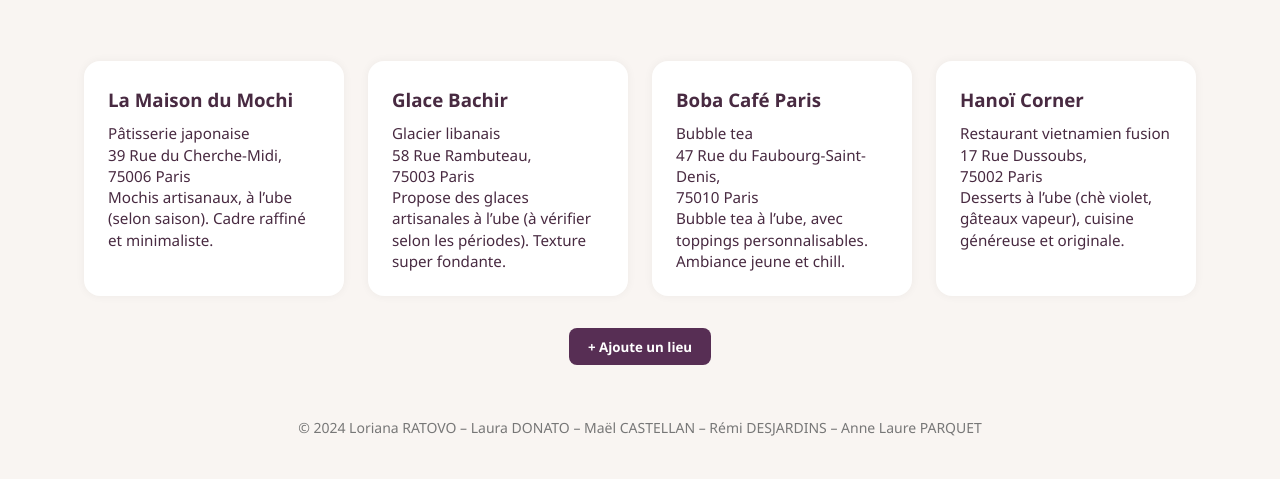
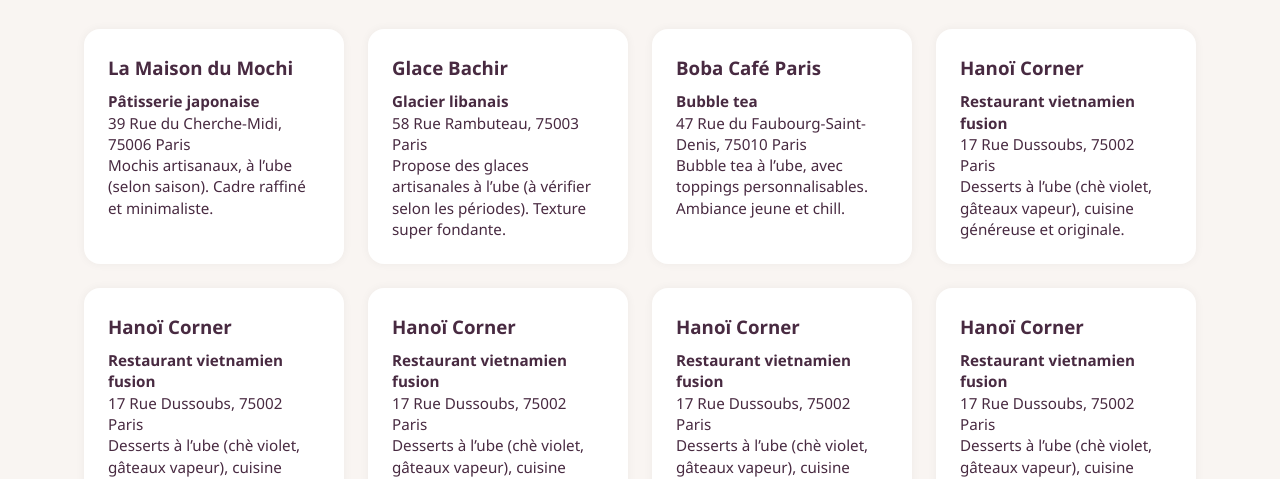
Before and after one commit to LauraDon/GreenIT, a plain HTML site: page html/recommendation.html in a window 1280 px wide. Shown: the part 323-802 px from the top of the page. Drawn offline with Linux system fonts and the light colour scheme.

Commit message:
petite modif js recommendation

```diff
--- a/css/recommendation.css
+++ b/css/recommendation.css
@@ -1,6 +1,5 @@
 main {
   flex: 1;
-  padding: 2rem;
   text-align: center;
 }
 
@@ -35,7 +34,7 @@
   cursor: pointer;
 }
 
-.cards {
+#lieux-container {
   display: flex;
   flex-wrap: wrap;
   gap: 1.5rem;
@@ -43,7 +42,7 @@
   margin: 2rem 0;
 }
 
-.card {
+.lieu-card {
   background-color: white;
   padding: 1.5rem;
   border-radius: 1rem;
@@ -52,13 +51,13 @@
   text-align: left;
 }
 
-.card h3 {
+.lieu-card h3 {
   font-weight: bold;
   margin-bottom: 0.5rem;
   color: #482a41;
 }
 
-.card p {
+.lieu-card p {
   color: #482a41;
   font-size: 0.95rem;
   line-height: 1.4;
--- a/css/style.css
+++ b/css/style.css
@@ -9,6 +9,7 @@
   background-color: #f9f5f2;
   color: #333;
   line-height: 1.6;
+  overflow-y: scroll;
 }
 
 .container {
--- a/html/recommendation.html
+++ b/html/recommendation.html
@@ -7,6 +7,7 @@
     <link rel="stylesheet" href="/css/style.css" />
     <link rel="stylesheet" href="/css/recommendation.css" />
   </head>
+
   <body>
     <div class="container">
       <header>
@@ -38,51 +39,8 @@
         </p>
       </section>
 
-      <section class="cards">
-        <div class="card">
-          <h3>La Maison du Mochi</h3>
-          <p>
-            Pâtisserie japonaise<br />
-            39 Rue du Cherche-Midi,<br />
-            75006 Paris<br />
-            Mochis artisanaux, à l’ube (selon saison). Cadre raffiné et
-            minimaliste.
-          </p>
-        </div>
+      <div id="lieux-container"></div>
 
-        <div class="card">
-          <h3>Glace Bachir</h3>
-          <p>
-            Glacier libanais<br />
-            58 Rue Rambuteau,<br />
-            75003 Paris<br />
-            Propose des glaces artisanales à l’ube (à vérifier selon les
-            périodes). Texture super fondante.
-          </p>
-        </div>
-
-        <div class="card">
-          <h3>Boba Café Paris</h3>
-          <p>
-            Bubble tea<br />
-            47 Rue du Faubourg-Saint-Denis,<br />
-            75010 Paris<br />
-            Bubble tea à l’ube, avec toppings personnalisables. Ambiance jeune
-            et chill.
-          </p>
-        </div>
-
-        <div class="card">
-          <h3>Hanoï Corner</h3>
-          <p>
-            Restaurant vietnamien fusion<br />
-            17 Rue Dussoubs,<br />
-            75002 Paris<br />
-            Desserts à l’ube (chè violet, gâteaux vapeur), cuisine généreuse et
-            originale.
-          </p>
-        </div>
-      </section>
       <button class="add-button">+ Ajoute un lieu</button>
     </main>
 
@@ -92,5 +50,6 @@
         – Anne Laure PARQUET
       </p>
     </footer>
+    <script src="/js/recommendation.js"></script>
   </body>
 </html>
--- a/js/recommendation.js
+++ b/js/recommendation.js
@@ -0,0 +1,72 @@
+const lieux = [
+  {
+    nom: "La Maison du Mochi",
+    type: "Pâtisserie japonaise",
+    adresse: "39 Rue du Cherche-Midi, 75006 Paris",
+    commentaire:
+      "Mochis artisanaux, à l’ube (selon saison). Cadre raffiné et minimaliste.",
+  },
+  {
+    nom: "Glace Bachir",
+    type: "Glacier libanais",
+    adresse: "58 Rue Rambuteau, 75003 Paris",
+    commentaire:
+      "Propose des glaces artisanales à l’ube (à vérifier selon les périodes). Texture super fondante.",
+  },
+  {
+    nom: "Boba Café Paris",
+    type: "Bubble tea",
+    adresse: "47 Rue du Faubourg-Saint-Denis, 75010 Paris",
+    commentaire:
+      "Bubble tea à l’ube, avec toppings personnalisables. Ambiance jeune et chill.",
+  },
+  {
+    nom: "Hanoï Corner",
+    type: "Restaurant vietnamien fusion",
+    adresse: "17 Rue Dussoubs, 75002 Paris",
+    commentaire:
+      "Desserts à l’ube (chè violet, gâteaux vapeur), cuisine généreuse et originale.",
+  },
+  {
+    nom: "Hanoï Corner",
+    type: "Restaurant vietnamien fusion",
+    adresse: "17 Rue Dussoubs, 75002 Paris",
+    commentaire:
+      "Desserts à l’ube (chè violet, gâteaux vapeur), cuisine généreuse et originale.",
+  },
+  {
+    nom: "Hanoï Corner",
+    type: "Restaurant vietnamien fusion",
+    adresse: "17 Rue Dussoubs, 75002 Paris",
+    commentaire:
+      "Desserts à l’ube (chè violet, gâteaux vapeur), cuisine généreuse et originale.",
+  },
+  {
+    nom: "Hanoï Corner",
+    type: "Restaurant vietnamien fusion",
+    adresse: "17 Rue Dussoubs, 75002 Paris",
+    commentaire:
+      "Desserts à l’ube (chè violet, gâteaux vapeur), cuisine généreuse et originale.",
+  },
+  {
+    nom: "Hanoï Corner",
+    type: "Restaurant vietnamien fusion",
+    adresse: "17 Rue Dussoubs, 75002 Paris",
+    commentaire:
+      "Desserts à l’ube (chè violet, gâteaux vapeur), cuisine généreuse et originale. Bla bla bla bla bla bla bla bla bla bla bla bla bla",
+  },
+];
+
+const container = document.getElementById("lieux-container");
+
+lieux.forEach((lieu) => {
+  const card = document.createElement("div");
+  card.className = "lieu-card";
+  card.innerHTML = `
+      <h3>${lieu.nom}</h3>
+      <p><strong>${lieu.type}</strong></p>
+      <p>${lieu.adresse}</p>
+      <p>${lieu.commentaire}</p>
+    `;
+  container.appendChild(card);
+});
```
